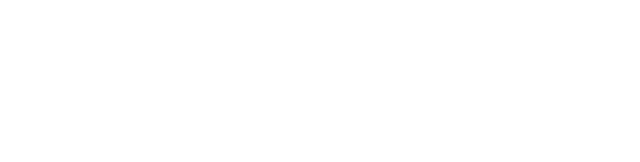
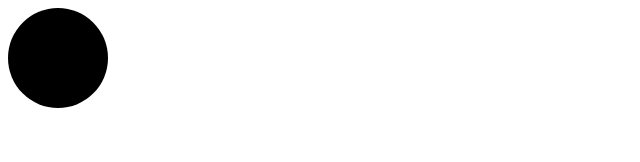
Before and after one commit to jonfriskics/JS-SVGLibrary, a website: page index.html in a window 1280 px wide. Shown: the whole page, without its empty margins (0-640 px from the left). Drawn offline with Linux system fonts and the light colour scheme.

Commit message:
tests complete

```diff
--- a/index.html
+++ b/index.html
@@ -16,6 +16,8 @@
   </div>
   <script src="js/sight.js"></script>
   <script>
+    const svg = new Sight('.svg',400,400)
+    svg.draw('circle', {cx:50,cy:50,r:50})
   </script>
 </body>
 </html>
--- a/js/sight.js
+++ b/js/sight.js
@@ -0,0 +1,29 @@
+class SVGElement {
+  constructor(type) {
+    this.type = type
+    this.namespace = 'http://www.w3.org/2000/svg'
+    this.node = document.createElementNS(this.namespace, this.type)
+    return this
+  }
+  attr(attrs) {
+    for (const [key, value] of Object.entries(attrs)) {
+      this.node.setAttributeNS(null, key, value);
+    }
+    return this
+  }
+  append(element) {
+    const parent = (typeof element === 'string') ? document.querySelector(element) : element.node;
+    parent.appendChild(this.node);
+    return this;
+  }
+}
+class Sight {
+  constructor(selector, width, height) {
+    this.svg = new SVGElement('svg').attr({
+      viewbox: `0 0 ${width} ${height}`,
+    }).append(selector)
+  }
+  draw(type, attrs) {
+    return new SVGElement(type).attr(attrs).append(this.svg)
+  }
+}
```
Also changed, not shown: 1 other file.
